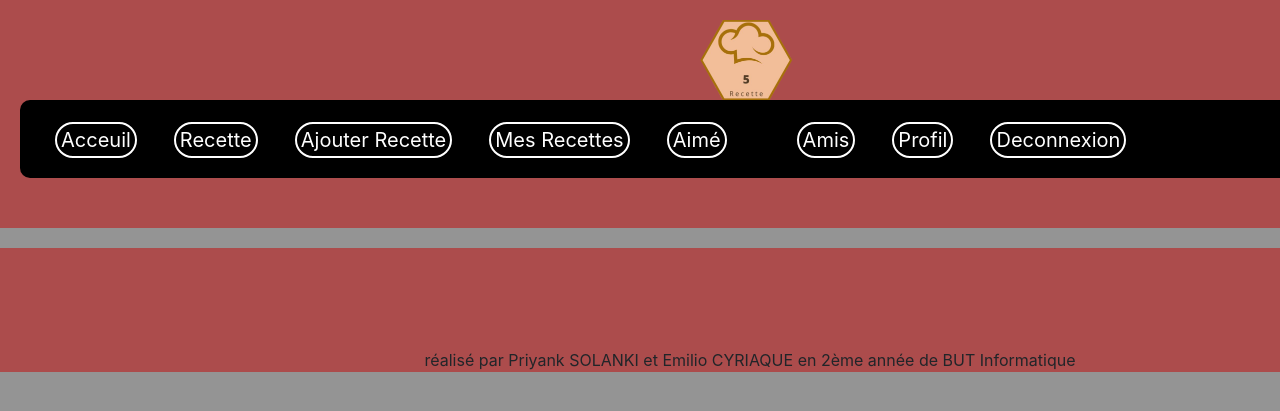
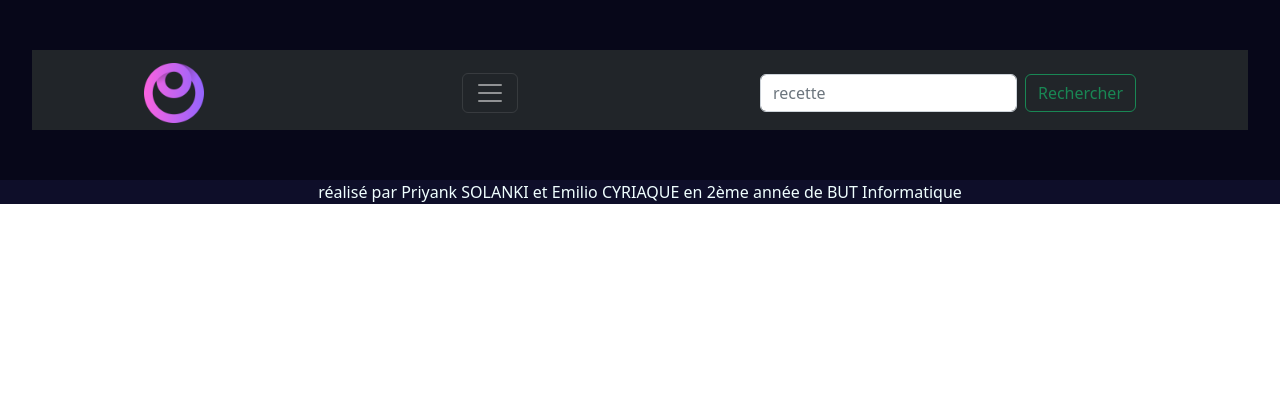
Before and after one commit to DUT-Info-Montreuil/Recette5, a PHP site: page /?idRecette=1 in a window 1280 px wide; the page is wider, and only the part inside the window is pictured. Shown: the top 411 px of that part. Run offline with PHP 8.4, Linux system fonts and the light colour scheme; the visitor is signed in with stand-in values (Sample User, id 1); tables that the repository leaves empty hold one stand-in row (values such as "Sample post").

Commit message:
bar nav bootstrap

```diff
--- a/projet/composants/menu/vue_menu.php
+++ b/projet/composants/menu/vue_menu.php
@@ -10,20 +10,41 @@
             if($_SESSION['login'] != null){
 
             $this->menu=
-            '<nav>
-                <div class="nav">
-                    <div id="lien" class="onglets">
-                        <a href="index.php?module=connexion&action=bienvenue">Acceuil</a>
-                        <a href="index.php?module=recherche&action=toute">Recette</a>
-                        <a href="index.php?module=recette&action=choisirNbIngredient">Ajouter Recette</a>
-                        <a href="index.php?module=recette&action=afficherMesRecette">Mes Recettes</a>
-                        <a href="index.php?module=recette&action=afficherLiker">Aimé</a>
-                    </div>
-                    <div id="lien" class="profil">
-                        <a href="index.php?module=profil&action=listeAmis">Amis</a>
-                        <a href="index.php?module=profil&action=afficherProfil">Profil</a>
-                        <a href="index.php?module=connexion&action=deconnexion">Deconnexion</a>
-                    </div>
+            '<nav id="navbar" class="navbar navbar-expand-xxl navbar-dark bg-dark" aria-label="Seventh navbar example">
+                <div class="container-fluid">
+                <a class="navbar-brand" href="index.php?module=connexion&action=bienvenue"><img id="logo" alt="logo du site" src="image/logo.png"></a>
+                <button class="navbar-toggler" type="button" data-bs-toggle="collapse" data-bs-target="#navbarsExampleXxl" aria-controls="navbarsExampleXxl" aria-expanded="false" aria-label="Toggle navigation">
+                    <span class="navbar-toggler-icon"></span>
+                </button>
+                <div  class="collapse navbar-collapse" id="navbarsExampleXxl" align="center">
+                    <ul class="navbar-nav me-auto mb-2 mb-xl-0">
+                    <li class="nav-item">
+                        <a class="nav-link active" aria-current="page" href="index.php?module=recherche&action=toute">Recette</a>
+                    </li>
+                    <li class="nav-item">
+                        <a  class="nav-link" href="index.php?module=recette&action=choisirNbIngredient">Ajouter Recette</a>
+                    </li>
+                    <li class="nav-item">
+                        <a class="nav-link" href="index.php?module=recette&action=afficherLiker">Aimé</a>
+                    </li>
+                    <li class="nav-item dropdown">
+
+                        <a class="nav-link dropdown-toggle" href="#" data-bs-toggle="dropdown" aria-expanded="false"><img id="pp" alt="pp" src="image/image_utilisateur/'.$_SESSION['photo'].'">'.$_SESSION['login'].'</a>
+                        <ul class="dropdown-menu">
+                        <li><a class="dropdown-item" href="index.php?module=profil&action=afficherProfil">Profil</a></li>
+                        <li><a class="dropdown-item" href="index.php?module=recette&action=afficherMesRecette">Mes recettes</a></li>
+                        <li><a class="dropdown-item" href="index.php?module=profil&action=listeAmis">Amis</a></li>
+                        <div class="dropdown-divider"></div>
+                        <li><a class="dropdown-item" href="index.php?module=connexion&action=deconnexion">Déconnexion</a></li>
+                        </ul>
+                    </li>
+                    </ul>
+                </div>
+
+                <form  class="form-inline my-2 my-lg-0">
+                    <input class="form-control mr-sm-2" type="search" placeholder="recette" aria-label="Search">
+                    <button class="btn btn-outline-success my-2 my-sm-0" type="submit">Rechercher</button>
+                </form>
                 </div>
             </nav>';
 
@@ -31,20 +52,32 @@
             }else{
 
              $this->menu=
-             '<nav>
-                <div class="nav">
-                    <div id="lien" class="onglets">
-                        <a href="index.php?module=connexion&action=bienvenue">Acceuil</a>
-                        <a href="index.php?module=recherche&action=toute">Recette</a>
-                    </div>
-                    <div id="lien" class="profil">
 
-                        <a href="index.php?module=connexion&action=AfficherFormulaireConnexion">Connexion</a>
-                        <a href="index.php?module=connexion&action=AfficherFormulaireInscription">Inscription</a>
-
-                    </div>
-                </div>
-             </nav>';
+             '<nav id="navbar" class="navbar navbar-expand-xxl navbar-dark bg-dark" aria-label="Seventh navbar example">
+             <div class="container-fluid">
+             <a class="navbar-brand" href="index.php?module=connexion&action=bienvenue"><img id="logo" alt="logo du site" src="image/logo.png"></a>
+             <button class="navbar-toggler" type="button" data-bs-toggle="collapse" data-bs-target="#navbarsExampleXxl" aria-controls="navbarsExampleXxl" aria-expanded="false" aria-label="Toggle navigation">
+                 <span class="navbar-toggler-icon"></span>
+             </button>
+             <div  class="collapse navbar-collapse" id="navbarsExampleXxl" align="center">
+                 <ul class="navbar-nav me-auto mb-2 mb-xl-0">
+                 <li class="nav-item">
+                     <a class="nav-link active" aria-current="page" href="index.php?module=recherche&action=toute">Recette</a>
+                 </li>
+                 <li class="nav-item">
+                     <a  class="nav-link" href="index.php?module=connexion&action=AfficherFormulaireConnexion">Connexion</a>
+                 </li>
+                 <li class="nav-item">
+                     <a class="nav-link" href="index.php?module=connexion&action=AfficherFormulaireInscription">Inscription</a>
+                 </li>
+                 </ul>
+             </div>
+             <form  class="form-inline my-2 my-lg-0">
+                 <input class="form-control mr-sm-2" type="search" placeholder="recette" aria-label="Search">
+                 <button class="btn btn-outline-success my-2 my-sm-0" type="submit">Rechercher</button>
+             </form>
+             </div>
+         </nav>';
 
             }
 
--- a/projet/css.css
+++ b/projet/css.css
@@ -1,201 +1,60 @@
-/*---------------SITE PRINCIPAL---------------------*/
+/*------------------SITE--------------*/
 
-body{
-	width:1500px;
+.containers{
+	background-color: rgb(7, 7, 25);
+	width:100%;
 	margin : auto;
-    background-color:rgb(148, 148, 148);
+	color: azure;
+}
+
+header{
+	width:95%;
+	margin : auto;
+	padding-top: 50px;;
 
 }
 
 main{
-	margin-top: 20px;
-	font-size: 25px;
-	background-color:rgb(172, 76, 76);
-	padding: 50px;
-}
-
-header{
-	font-size: 25px;
-	padding: 20px;
-	padding-bottom: 50px;;
+	background-color: rgb(14, 14, 41);
+	width:90%;
+	margin : auto;
+	margin-top: 50px;
 
 }
 
-img#logo{
-	margin-left: 680px;
-	height: 80px;
-}
-
 footer{
-	text-align : center;
-	background-color:rgb(172, 76, 76);
-}
-
-body header{
-	background-color:rgb(172, 76, 76);
+	background-color: rgb(14, 14, 41);
+	width:100%;
+	margin : auto;
+	margin-top: 30px;
+	text-align: center;
 
 }
 
+/*-----------------------------navbar----------------------------*/
 
-
-/*---------------FORMULAIRE CONNEXION/INSCRIPTION---------------------*/
-.boutonDeDisLike form{
-
-	width: unset;
-	margin: unset;
-	background-color:unset;
-	border:unset;
-;
-	border-radius:unset;
-	padding: unset;
-}
-
-.boutonlike form{
-
-	width: unset;
-	margin: unset;
-	background-color:unset;
-	border:unset;
-;
-	border-radius:unset;
-	padding: unset;
-}
-
-form{
-	width: 500px;
-	margin: auto;
-	background-color: rgb(204, 132, 127);
-	border: 3px solid #000000;
-	border-radius: 10px;
-	padding: 30px;
-}
-
-form h1{
-	margin: 0px;
-	font-weight: 100;
-	text-align: center;
-}
-
-form .separation{
-	background-color: black;
-	height: 3px;
-	margin-bottom: 40px;
-}
-
-form .corps-formulaire .saisie{
-	margin-top: 20px;
-	display: flex;
-	flex-direction: column;
-}
-
-form .corps-formulaire .saisie input {
-	margin-top: 5px;
-	padding: 10px 5px 10px 30px;
-	border: 1px solid #000000;
-	size: 20;
-	border-radius: 5px;
-	outline: none;
-  }
-
-  form  button {
-	margin-top: 10px;
-	background-color: #000000;
-	color: white;
-	font-size: 15px;
-	border: none;
-	padding: 10px 20px;
-	border-radius: 5px;
-	outline: none;
-	cursor: pointer;
-  }
-
-
-/*---------------RECETTE---------------------*/
-
-#recette {
-	width: 300px;
-	height: 300px;
-	margin: 15px;
-	display: inline-block;
-	background-color: rgb(204, 132, 127);
-	border: 3px solid #000000;
-	border-radius:15px;
-}
-
-#recette .photo{
-	height: 150px;
-	background-color: black;
-	border-top-left-radius:15px;
-	border-top-right-radius:15px;
-	border-bottom: 3px solid #000000;
-}
-
-#recette h1{
-	font-size: 30px;
-	text-align: center;
-	text-decoration: underline;
-	margin:0px;
-	margin-top: 5px;
-	color: #000000;
-	text-decoration: none;
-}
-
-#recette p{
-	font-size: 15px;
-	margin: 0px;
-	color: #000000;
-	text-decoration: none;
-}
-
-#recette #pho{
-
-	min-width: 300px;
-	max-width: 300px;
-	min-height: 150px;
-	max-height: 150px;
-	border-top-left-radius:15px;
-	border-top-right-radius:15px;
-
-}
-
-/*---------------MENU---------------------*/
-
-nav .nav{
-	background-color: #000000;
-	border-radius:10px;
+#pp{
+	max-width: 30px;
+	max-height: 30px;
+	min-width: 30px;
+	min-height: 30px;
+	clip-path:ellipse(50% 50%);
 }
 
 
-nav .nav #lien{
-	display: inline-block;
-	padding: 20px;
+#navbar{
+	height: 80px;
+	font-size: 24px;
+	padding-left: 100px;;
 }
 
-
-nav .profil {
-	float:right ;
-
-	text-align: center;
+.navbar-brand #logo{
+	height: 60px;
 }
 
-nav  a{
-	color : white;
-	font-style: normal;
-	text-decoration: none;
-	font-size: 20px;
-	padding: 4px;
-	border-radius:20px;
-	border: 2px solid #ffffff;
-	margin: 15px;
-
+#navbar form{
+	padding-right:100px;
 }
-
-/*---------------PROFIL---------------------*/
-.rond img{
-	min-width: 300px;
-	max-width: 300px;
-	min-height: 200px;
-	max-height: 200px;
-	clip-path:ellipse(33% 50%);
-
+#navbar li{
+	padding-left: 25px;;
 }
--- a/projet/module/mod_connexion/modele_connexion.php
+++ b/projet/module/mod_connexion/modele_connexion.php
@@ -40,6 +40,7 @@
                 if(password_verify($mdp, $row['mdp'])){
                     $_SESSION['login']=$row['login'];
                     $_SESSION['id']=$row['idUtilisateur'];
+                    $_SESSION['photo'] = $row['photo'];
                     echo 'connexion réeussi '.$row['login'].'';
 
                 }else{
--- a/projet/template.php
+++ b/projet/template.php
@@ -8,14 +8,14 @@
         <script src="https://cdn.jsdelivr.net/npm/bootstrap@4.0.0/dist/js/bootstrap.min.js"></script>
 		<title>Recette5</title>
         <link rel="stylesheet" href="css.css"/>
+        <link href="https://cdn.jsdelivr.net/npm/bootstrap@5.2.2/dist/css/bootstrap.min.css" rel="stylesheet" integrity="sha384-Zenh87qX5JnK2Jl0vWa8Ck2rdkQ2Bzep5IDxbcnCeuOxjzrPF/et3URy9Bv1WTRi" crossorigin="anonymous">
         <?php include('module/mod_recette/ajax/fonctionAjax.php');?>
 	</head>
 	<body>
+        <div class="containers">
+        <script src="https://cdn.jsdelivr.net/npm/bootstrap@5.2.2/dist/js/bootstrap.bundle.min.js" integrity="sha384-OERcA2EqjJCMA+/3y+gxIOqMEjwtxJY7qPCqsdltbNJuaOe923+mo//f6V8Qbsw3" crossorigin="anonymous"></script>
         <header>
-
             <?php
-
-            $compLogo->affichage();
             $compMenu->affichage();
             ?>
 		</header>
@@ -28,6 +28,6 @@
 		<footer>
             <p>réalisé par Priyank SOLANKI et Emilio CYRIAQUE en 2ème année de BUT Informatique</p>
 		</footer>
-
+        </div>
 	</body>
 </html>
```
Also changed, not shown: projet/image/image_utilisateur/6379095f930415.34016755.jpg (added), projet/image/logo.png.
